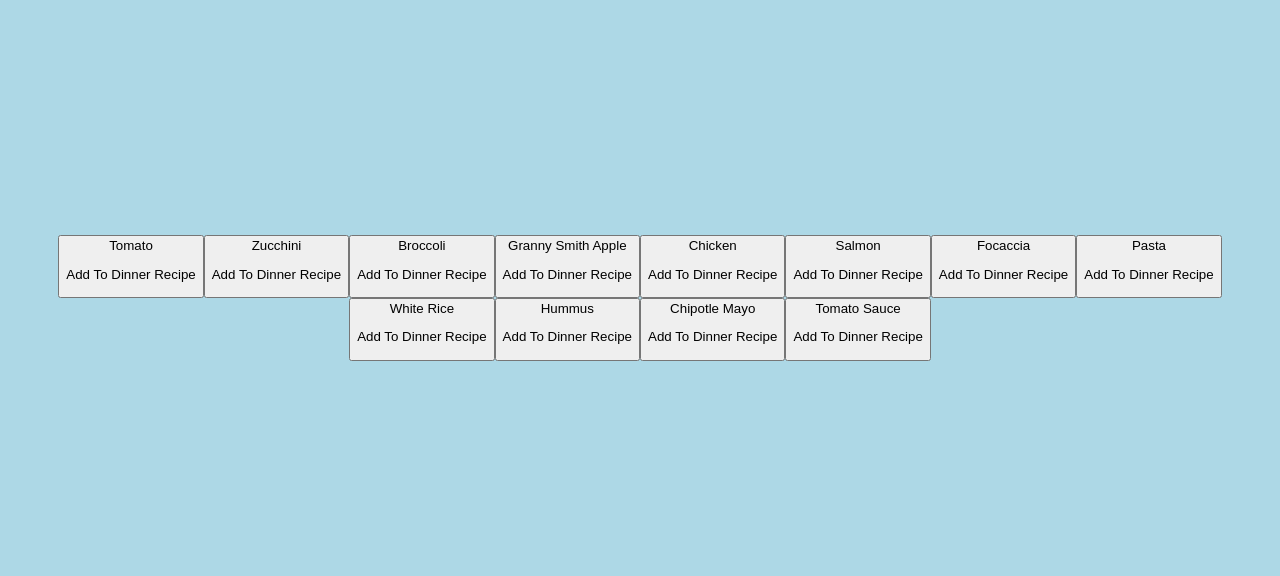
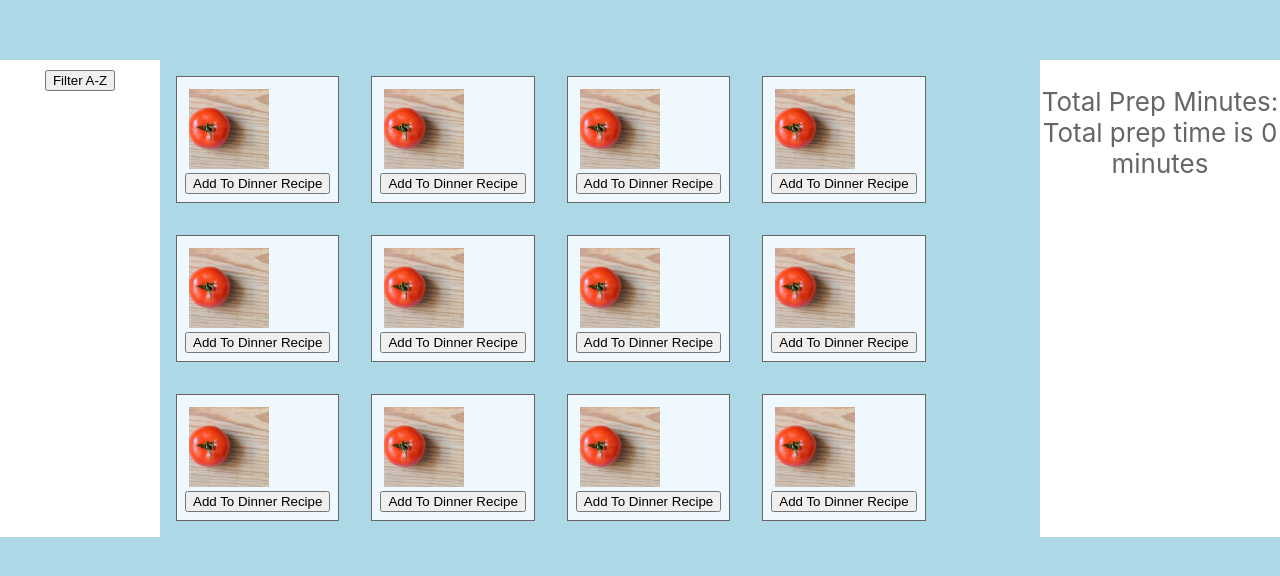
Before and after one commit to exhaustedPanda557/reactProject, a React (Create React App) app: page / in a window 1280 px wide. Shown: the part 102-678 px from the top of the page. Built offline with nearby package versions, Linux system fonts and the light colour scheme; the HTML template or start-up script is replaced by a standard one.

Commit message:
filter and dinner updates

```diff
--- a/src/App.css
+++ b/src/App.css
@@ -10,5 +10,44 @@
   align-items: center;
   justify-content: center;
   font-size: calc(10px + 2vmin);
-  color: white;
+  color: #666;
 }
+
+.boxImage{
+  width: 5rem;
+  height: 5rem;
+  object-fit: cover;
+  margin: 4px;
+}
+
+.foodContainer{
+  display: flex;
+  flex-wrap: wrap;
+}
+
+.foodBox{
+  background-color: aliceblue;
+  margin: 1rem;
+  padding: 0.5rem;
+  border: 1px;
+  border-color: #666;
+  border-style: solid;
+  display: flex;
+  flex-direction: column;
+}
+
+.pageWrapper{
+  display: flex;
+}
+
+.filterWrapper{
+  background-color: white;
+  width: 10rem;
+  flex: none;
+}
+
+.cartWrapper{
+  background-color: white;
+  width: 15rem;
+  flex: none;
+}
--- a/src/App.js
+++ b/src/App.js
@@ -1,30 +1,58 @@
 // I used the Development Gear Up 2022 Slides for help https://docs.google.com/presentation/d/1ASwznypedampMtpiC4rjqE2CZVu9UNTSThBdshUNYvM/edit#slide=id.g18d33a59644_9_125
 import logo from './logo.svg';
 import './App.css';
-//import ".styles/DinnerItem.css";
-import { useState } from 'react';
-
-import DinnerItem from './DinnerItem'
+import { useEffect, useState } from 'react';
+import DinnerItem from './DinnerItem';
+import Tomato from './images/pexels-miguel-á-padriñán-255378.jpg';
 
 
 function App() {
   const [type, setType] = useState("All");
   const [dinner, setDinner] = useState([]);
   const productList = [
-    {name: "Tomato", calories: 22, status: "expiring soon", category: "fruit/vegetable", prepTime: 5},
-    {name: "Zucchini", calories: 33, status: "new", category: "fruit/vegetable", prepTime: 15},
-    {name: "Broccoli", calories: 50, status: "expiring soon", category: "fruit/vegetable", prepTime: 10},
-    {name: "Granny Smith Apple", calories: 54, status: "new", category: "fruit/vegetable", prepTime: 2},
-    {name: "Chicken", calories: 335, status: "new", category: "meat", prepTime: 15},
-    {name: "Salmon", calories: 412, status: "expiring soon", category: "meat", prepTime: 10},
-    {name: "Focaccia", calories: 142, status: "expiring soon", category: "grain", prepTime: 2},
-    {name: "Pasta", calories: 131, status: "new", category: "grain", prepTime: 10},
-    {name: "White Rice", calories: 206, status: "new", category: "grain", prepTime: 15},
-    {name: "Hummus", calories: 25, status: "expiring soon", category: "sauce", prepTime: 1},
-    {name: "Chipotle Mayo", calories: 35, status: "new", category: "sauce", prepTime: 1},
-    {name: "Tomato Sauce", calories: 70, status: "expiring soon", category: "sauce", prepTime: 5}
+    { name: "Tomato", calories: 22, status: "expiring soon", category: "fruit/vegetable", prepTime: 5, image: Tomato },
+    { name: "Zucchini", calories: 33, status: "new", category: "fruit/vegetable", prepTime: 15, image: Tomato },
+    { name: "Broccoli", calories: 50, status: "expiring soon", category: "fruit/vegetable", prepTime: 10, image: Tomato },
+    { name: "Granny Smith Apple", calories: 54, status: "new", category: "fruit/vegetable", prepTime: 2, image: Tomato },
+    { name: "Chicken", calories: 335, status: "new", category: "meat", prepTime: 15, image: Tomato },
+    { name: "Salmon", calories: 412, status: "expiring soon", category: "meat", prepTime: 10, image: Tomato },
+    { name: "Focaccia", calories: 142, status: "expiring soon", category: "grain", prepTime: 2, image: Tomato },
+    { name: "Pasta", calories: 131, status: "new", category: "grain", prepTime: 10, image: Tomato },
+    { name: "White Rice", calories: 206, status: "new", category: "grain", prepTime: 15, image: Tomato },
+    { name: "Hummus", calories: 25, status: "expiring soon", category: "sauce", prepTime: 1, image: Tomato },
+    { name: "Chipotle Mayo", calories: 35, status: "new", category: "sauce", prepTime: 1, image: Tomato },
+    { name: "Tomato Sauce", calories: 70, status: "expiring soon", category: "sauce", prepTime: 5, image: Tomato }
   ];
+  const [filteredProducts, updateFilteredProducts] = useState(productList);
 
+  const filterAlphabetically = () => {
+    let updatedFilteredList = [...productList];
+    updatedFilteredList.sort((a, b) => {
+      return (a.name < b.name) ? -1 : (a.name > b.name) ? 1 : 0;
+    })
+    updateFilteredProducts(updatedFilteredList)
+  }
+
+  const removeItem = (item) => {
+    if (dinner.indexOf(item) > -1) {
+      let updatedDinner = [...dinner];
+      updatedDinner.splice(dinner.indexOf(item), 1);
+      setDinner(updatedDinner);
+    }
+  }
+
+  const PrepTime = () => {
+    let totalPrepTime = 0;
+    dinner.forEach((item) => {
+      let dinnerItem = productList.find(obj => {console.log(obj); return obj.name == item})
+      console.log(dinnerItem)
+      let prepTime = dinnerItem.prepTime;
+      totalPrepTime = totalPrepTime + prepTime;
+    })
+    return (
+      <div>Total prep time is {totalPrepTime} minutes</div>
+    )
+  }
   // const filteredFoodArray = array.filter((item) => {
   //   return item.status = "expiring soon";
   // })
@@ -67,11 +95,26 @@ function App() {
   return (
     <div className="App">
       <header className="App-header">
-      <div>
-          {dinner.map(name => <p>{name}</p>)}
-        </div>
-        <div>
-          {productList.map(data => <DinnerItem data={data} setDinner={setDinner} dinner={dinner}></DinnerItem>)}
+        <div className="pageWrapper">
+          <div className="filterWrapper">
+            <button onClick={() => filterAlphabetically()}>Filter A-Z</button>
+          </div>
+          <div className="foodContainer">
+            {filteredProducts.map(data => <DinnerItem data={data} setDinner={setDinner} dinner={dinner} />)}
+          </div>
+          <div className='cartWrapper'>
+            <div>
+            {dinner.map(name =>
+              <div>
+                {name}
+                <button onClick={() => removeItem(name)}>Remove Food Item</button>
+              </div>
+              )}
+            </div>
+            <div>
+              <p>Total Prep Minutes: <PrepTime /> </p>
+            </div>
+          </div>
         </div>
       </header>
     </div>
--- a/src/DinnerItem.js
+++ b/src/DinnerItem.js
@@ -1,14 +1,13 @@
-//import ".styles/DinnerItem.css";
 
-export default function DinnerItem({data, setDinner, dinner}) {
-    const {name, calories, status, category} = data;
+export default function DinnerItem({ data, setDinner, dinner }) {
+    const { name, calories, status, category, image } = data;
 
     const handleClick = event => {
         const foodName = event.target.value;
         setDinner([...dinner, foodName]);
     }
 
-    return (<button onClick={handleClick} value={name}>{name}
-    <p>Add To Dinner Recipe</p>
-    </button>)
+    return (<div className="foodBox"><img src={image} className="boxImage"/><button onClick={handleClick} value={name}>Add To Dinner Recipe
+
+    </button></div>)
 };
```
Also changed, not shown: src/DinnerItem.css (deleted), src/images/pexels-miguel-á-padriñán-255378.jpg (added).
